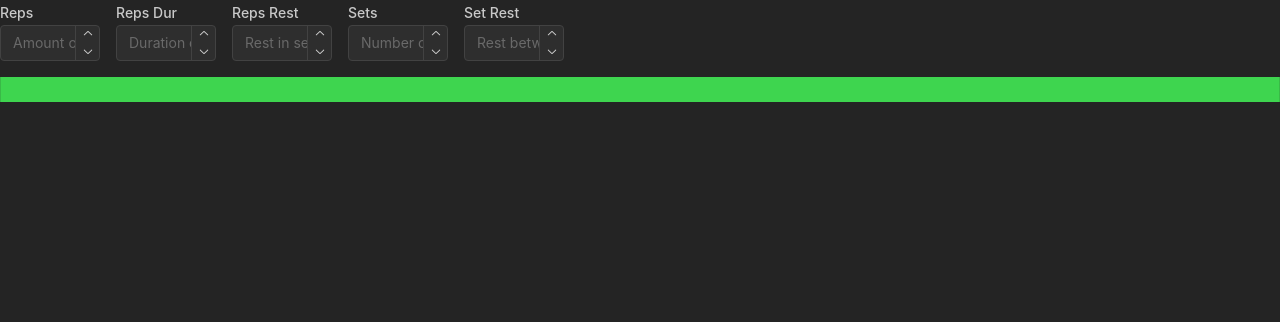
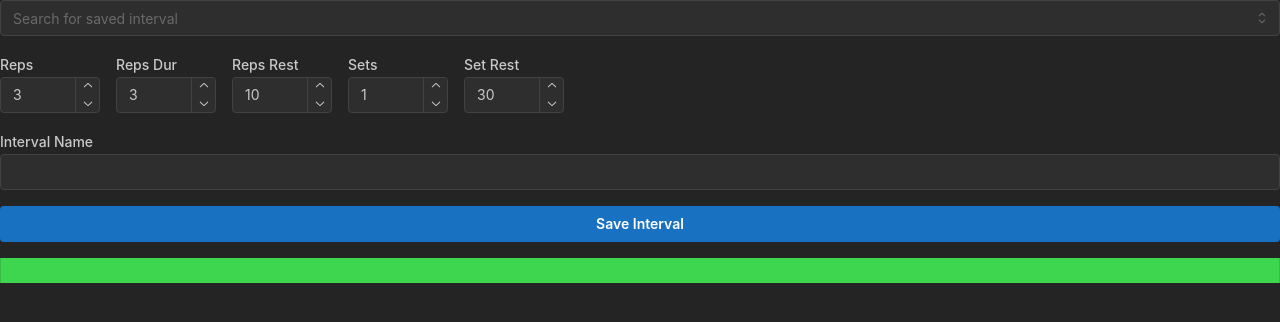
Before and after one commit to markkorput/pump, a Next.js app: page /interval in a window 1280 px wide. Shown: the top 322 px of the page. Built offline with nearby package versions, Linux system fonts and the light colour scheme.

Commit message:
Add comboxbox, name and save option to reps editor

```diff
--- a/app/components/intervals/IntervalEditor.tsx
+++ b/app/components/intervals/IntervalEditor.tsx
@@ -1,81 +1,37 @@
-import { useEffect, useState } from "react";
-import { NumberInput, Group, Stack } from "@mantine/core";
+import { useState } from "react";
+import { Stack, TextInput, Button } from "@mantine/core";
 import { IntervalDefinition } from "./types";
 import IntervalBar from "./IntervalBar";
+import IntervalInputs from "./IntervalInputs";
+import IntervalSelector from "./IntervalSelector";
 
-export interface IntervalInputsProps {
-  onChange?: (intervalDef: IntervalDefinition) => void;
-}
-
-export const IntervalInputs = ({ onChange }: IntervalInputsProps) => {
-  const [reps, setReps] = useState<number>();
-  const [repsDur, setRepsDur] = useState<number>();
-  const [repsRest, setRepsRest] = useState<number>();
-  const [sets, setSets] = useState<number>();
-  const [setsRest, setSetsRest] = useState<number>();
-
-  useEffect(() => {
-    onChange?.({
-      reps: {
-        amount: reps || 1,
-        duration: repsDur || 1,
-        rest: repsRest || 10,
-      },
-      sets: {
-        amount: sets || 1,
-        rest: setsRest || 30,
-      },
-    });
-  }, [onChange, reps, repsDur, repsRest, sets, setsRest]);
-
-  return (
-    <Group>
-      <NumberInput
-        min={0}
-        style={{ width: 100 }}
-        placeholder="Amount of reps"
-        onChange={(v) => setReps(typeof v === "number" ? v : parseInt(v))}
-        label="Reps"
-      />
-      <NumberInput
-        min={0}
-        style={{ width: 100 }}
-        placeholder="Duration of a rep in seconds"
-        onChange={(v) => setRepsDur(typeof v === "number" ? v : parseInt(v))}
-        label="Reps Dur"
-      />
-      <NumberInput
-        min={0}
-        style={{ width: 100 }}
-        placeholder="Rest in seconds"
-        onChange={(v) => setRepsRest(typeof v === "number" ? v : parseInt(v))}
-        label="Reps Rest"
-      />
-      <NumberInput
-        min={0}
-        style={{ width: 100 }}
-        placeholder="Number of sets"
-        onChange={(v) => setSets(typeof v === "number" ? v : parseInt(v))}
-        label="Sets"
-      />
-      <NumberInput
-        min={0}
-        style={{ width: 100 }}
-        placeholder="Rest between sets"
-        onChange={(v) => setSetsRest(typeof v === "number" ? v : parseInt(v))}
-        label="Set Rest"
-      />
-    </Group>
-  );
+const defaultValues = {
+  reps: { amount: 3, duration: 3.0, rest: 10.0 },
+  sets: { amount: 1, rest: 30.0 },
 };
 
 export const IntervalEditor = () => {
-  const [def, setDef] = useState<IntervalDefinition>();
+  const [interval, setInterval] = useState<
+    IntervalDefinition & { name?: string; id?: string }
+  >(defaultValues);
+
+  // const doSave = (interval: IntervalDefinition & { name: string }) => {};
+
+  const save = () => {
+    // if (interval) doSave({ ...interval, name });
+  };
 
   return (
     <Stack>
-      <IntervalInputs onChange={setDef} />
-      {def && <IntervalBar interval={def} width={1000} height={20} />}
+      <IntervalSelector intervals={[]} onSelect={setInterval} />
+      <IntervalInputs interval={interval} onChange={setInterval} />
+      <TextInput
+        label="Interval Name"
+        defaultValue={interval?.name}
+        onChange={(e) => setInterval({ ...interval, name: e.target.value })}
+      />
+      <Button onClick={save}>Save Interval</Button>
+      {interval && <IntervalBar interval={interval} width={1000} height={20} />}
     </Stack>
   );
 };
--- /dev/null
+++ b/app/components/intervals/IntervalInputs.tsx
@@ -0,0 +1,77 @@
+import { useEffect, useState } from "react";
+import { NumberInput, Group } from "@mantine/core";
+import { IntervalDefinition } from "./types";
+
+export interface IntervalInputsProps {
+  interval?: IntervalDefinition;
+  onChange?: (intervalDef: IntervalDefinition) => void;
+}
+
+export const IntervalInputs = ({ interval, onChange }: IntervalInputsProps) => {
+  const [reps, setReps] = useState<number>();
+  const [repsDur, setRepsDur] = useState<number>();
+  const [repsRest, setRepsRest] = useState<number>();
+  const [sets, setSets] = useState<number>();
+  const [setsRest, setSetsRest] = useState<number>();
+
+  useEffect(() => {
+    onChange?.({
+      reps: {
+        amount: reps || 1,
+        duration: repsDur || 1,
+        rest: repsRest || 10,
+      },
+      sets: {
+        amount: sets || 1,
+        rest: setsRest || 30,
+      },
+    });
+  }, [onChange, reps, repsDur, repsRest, sets, setsRest]);
+
+  return (
+    <Group>
+      <NumberInput
+        min={0}
+        style={{ width: 100 }}
+        placeholder="Amount of reps"
+        defaultValue={interval?.reps.amount || 1}
+        onChange={(v) => setReps(typeof v === "number" ? v : parseInt(v))}
+        label="Reps"
+      />
+      <NumberInput
+        min={0}
+        style={{ width: 100 }}
+        placeholder="Duration of a rep in seconds"
+        defaultValue={interval?.reps.duration || 10.0}
+        onChange={(v) => setRepsDur(typeof v === "number" ? v : parseInt(v))}
+        label="Reps Dur"
+      />
+      <NumberInput
+        min={0}
+        style={{ width: 100 }}
+        placeholder="Rest in seconds"
+        defaultValue={interval?.reps.rest || 30.0}
+        onChange={(v) => setRepsRest(typeof v === "number" ? v : parseInt(v))}
+        label="Reps Rest"
+      />
+      <NumberInput
+        min={0}
+        style={{ width: 100 }}
+        placeholder="Number of sets"
+        defaultValue={interval?.sets.amount || 3}
+        onChange={(v) => setSets(typeof v === "number" ? v : parseInt(v))}
+        label="Sets"
+      />
+      <NumberInput
+        min={0}
+        style={{ width: 100 }}
+        placeholder="Rest between sets"
+        defaultValue={interval?.sets.rest || 90.0}
+        onChange={(v) => setSetsRest(typeof v === "number" ? v : parseInt(v))}
+        label="Set Rest"
+      />
+    </Group>
+  );
+};
+
+export default IntervalInputs;
--- /dev/null
+++ b/app/components/intervals/IntervalSelector.tsx
@@ -0,0 +1,79 @@
+import { useEffect, useState } from "react";
+import { useCombobox, Combobox, InputBase } from "@mantine/core";
+import { SavedIntervalDefinition } from "./types";
+
+interface IntervalSelectorProps {
+  intervals: SavedIntervalDefinition[];
+  onSelect?: (interval: SavedIntervalDefinition) => void;
+}
+
+const IntervalSelector = ({ intervals, onSelect }: IntervalSelectorProps) => {
+  const combobox = useCombobox({
+    onDropdownClose: () => combobox.resetSelectedOption(),
+  });
+
+  const [value, setValue] = useState<string | null>(null);
+  const [search, setSearch] = useState<string>("");
+
+  const perfectMatch = !!intervals.find((interval) => interval.name !== search);
+  const filteredOptions = perfectMatch
+    ? intervals
+    : intervals.filter((interval) =>
+        interval.name.toLowerCase().includes(search.toLowerCase().trim()),
+      );
+
+  const options = filteredOptions.map((interval) => (
+    <Combobox.Option value={interval.id} key={`interval-option-${interval.id}`}>
+      {interval.name}
+    </Combobox.Option>
+  ));
+
+  useEffect(() => {
+    if (value && onSelect) {
+      const selected = intervals.find((interval) => interval.id === value);
+      if (selected) onSelect(selected);
+    }
+  }, [intervals, value, onSelect]);
+
+  return (
+    <Combobox
+      store={combobox}
+      onOptionSubmit={(val) => {
+        setValue(val);
+        setSearch(val);
+        combobox.closeDropdown();
+      }}
+    >
+      <Combobox.Target>
+        <InputBase
+          rightSection={<Combobox.Chevron />}
+          rightSectionPointerEvents="none"
+          onClick={() => combobox.toggleDropdown()}
+          onFocus={() => combobox.toggleDropdown()}
+          onBlur={() => {
+            combobox.closeDropdown();
+            setSearch(value || "");
+          }}
+          placeholder="Search for saved interval"
+          value={search}
+          onChange={(event) => {
+            combobox.updateSelectedOptionIndex();
+            setSearch(event.currentTarget.value);
+          }}
+        />
+      </Combobox.Target>
+
+      <Combobox.Dropdown>
+        <Combobox.Options>
+          {options.length > 0 ? (
+            options
+          ) : (
+            <Combobox.Empty>Nothing found</Combobox.Empty>
+          )}
+        </Combobox.Options>
+      </Combobox.Dropdown>
+    </Combobox>
+  );
+};
+
+export default IntervalSelector;
--- a/app/components/intervals/helpers.tsx
+++ b/app/components/intervals/helpers.tsx
@@ -1,19 +1,33 @@
-import { IntervalDefinition } from "./types";
+import type { IntervalDefinition, IntervalSection, SectionType } from "./types";
 
-export const totalDuration = (interval: IntervalDefinition) =>
-  (interval.reps.amount * interval.reps.duration +
-    (interval.reps.amount - 1) * interval.reps.rest) *
-    interval.sets.amount +
-  (interval.sets.amount - 1) * interval.sets.rest;
+export function totalDuration(interval: IntervalDefinition): number {
+  return (
+    (interval.reps.amount * interval.reps.duration +
+      (interval.reps.amount - 1) * interval.reps.rest) *
+      interval.sets.amount +
+    (interval.sets.amount - 1) * interval.sets.rest
+  );
+}
 
-export const toSections = (interval: IntervalDefinition) => {
+export function toSections(interval: IntervalDefinition): IntervalSection[] {
+  // sets
   return Array.from({ length: interval.sets.amount }).flatMap((_, setIdx) => [
-    ...(setIdx === 0 ? [] : [{ duration: interval.sets.rest, type: "rest" }]),
+    // unless this is the first set...
+    ...(setIdx === 0
+      ? []
+      : // ...insert a rest
+        [{ duration: interval.sets.rest, type: "rest" as SectionType }]),
+    // map reps
     ...Array.from({ length: interval.reps.amount }).flatMap((__, idx) => [
-      ...(idx === 0 ? [] : [{ duration: interval.reps.rest, type: "rest" }]),
-      { duration: interval.reps.duration, type: "rep" },
+      // unless this is the first rep...
+      ...(idx === 0
+        ? []
+        : // insert a rest
+          [{ duration: interval.reps.rest, type: "rest" as SectionType }]),
+      // rep
+      { duration: interval.reps.duration, type: "rep" as SectionType },
     ]),
   ]);
-};
+}
 
 export default totalDuration;
```
Also changed, not shown: app/components/intervals/types.ts (+11 -1 lines), .eslintrc.json.
